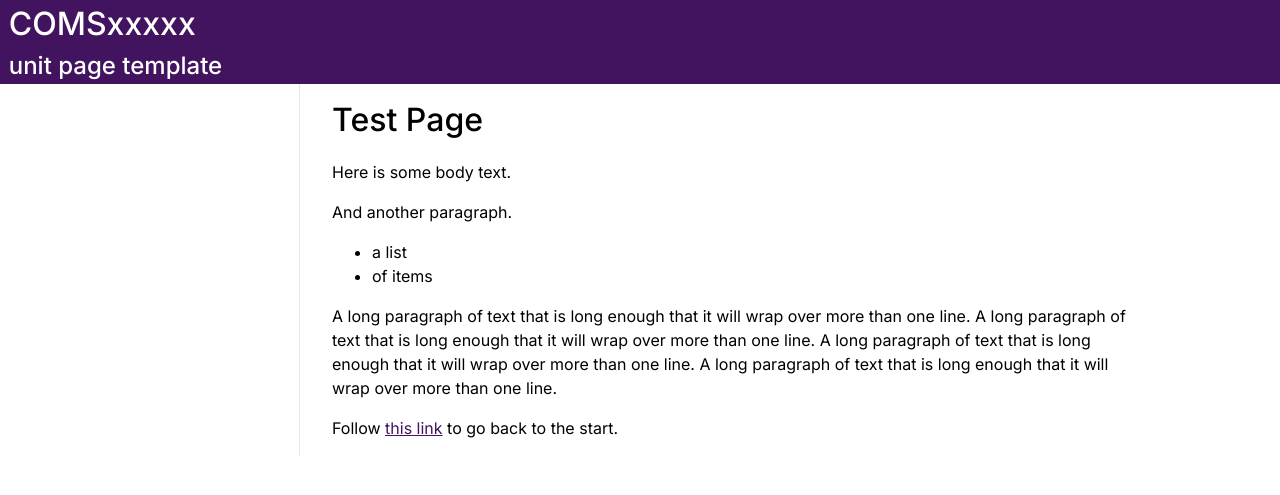
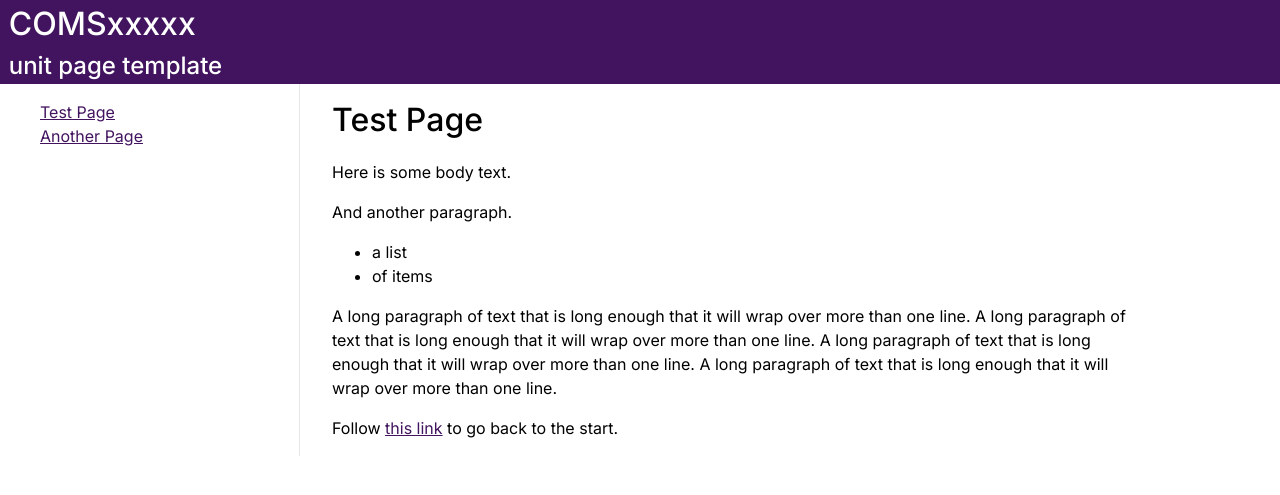
Before and after one commit to cs-uob/uob-unit-theme, a Jekyll site: the page built from index.md, in a window 1280 px wide. Shown: the top 495 px of the page. Built offline with Jekyll 4.4.1, drawn with Linux system fonts in a browser that asks for light colours; comment, search, counter and statistics services are not loaded.

```diff
--- /dev/null
+++ b/_includes/nav.html
@@ -0,0 +1,8 @@
+<ul>
+{% assign pages = site.html_pages | sort: "order" %}
+{% for page in pages %}
+{% if page.nav %}
+<li><a href="{{page.url | relative_url}}">{{page.nav}}</a></li>
+{% endif %}
+{% endfor %}
+</ul>
--- a/_layouts/default.html
+++ b/_layouts/default.html
@@ -12,13 +12,13 @@
   <body>
 
   <header>
-    <h1>{{ site.code }}</h1>
+    <a href="{{"/" | relative_url}}"><h1>{{ site.code }}</h1></a>
     <h2>{{ site.name }}</h2>
   </header>
 
   <div class="layout">
     <nav>
-
+        {%include nav.html %}
     </nav>
     <main>
       {{ content }}
--- a/_sass/uob-theme-layout.scss
+++ b/_sass/uob-theme-layout.scss
@@ -9,6 +9,11 @@ header {
     background: $uob-dark-purple;
     color: #ffffff;
     padding-left: 1ex;
+}
+
+header a, header a:visited {
+    color: inherit;
+    text-decoration: none;
 }
 
 nav {
@@ -60,3 +65,7 @@ main h1, main h2, main h3, main h4 {
 a, a:visited {
     color: $uob-dark-purple;
 }
+
+nav li {
+    list-style: none;
+}
--- a/index.md
+++ b/index.md
@@ -1,6 +1,8 @@
 ---
 layout: page
-title: test page
+title: Test Page
+nav: Test Page
+order: 1
 ---
 
 # Test Page
```
Also changed, not shown: another.md (added, +10 -0 lines), unlisted.md (added, +7 -0 lines).
